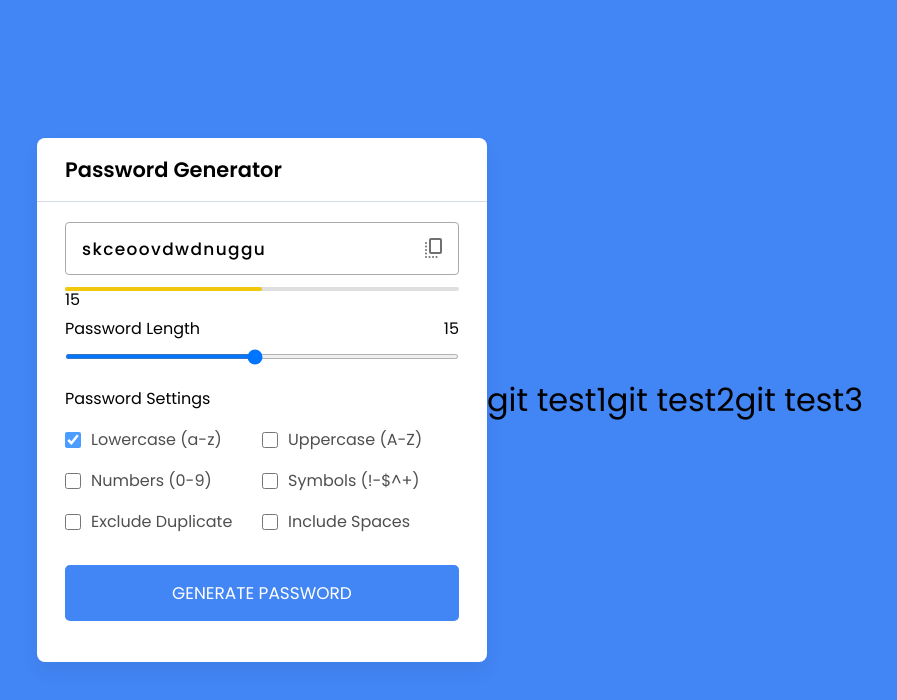
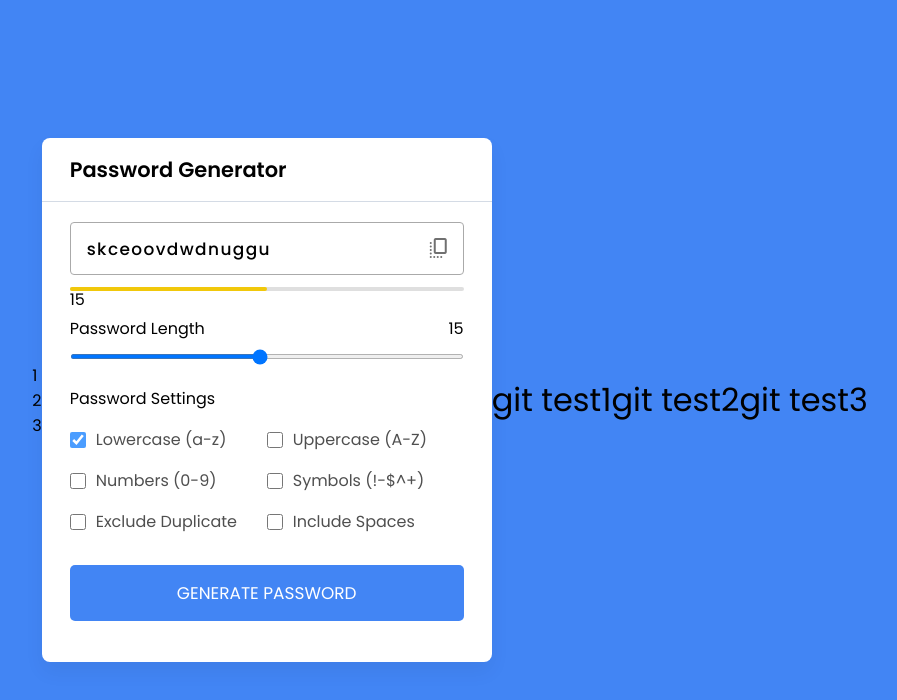
Before and after one commit to raziehamouzgar/Password-Generator, a plain HTML site: page index.html in a window 1280 px wide. Shown: the whole page, without its empty margins (190-1087 px from the left). Drawn offline with nearby package versions, Linux system fonts and the light colour scheme.

Commit message:
create nav

```diff
--- a/index.html
+++ b/index.html
@@ -9,6 +9,13 @@
     <title>Password Generator</title>
   </head>
   <body>
+    <nav>
+      <ul>
+      <div class="li">1</div>
+      <div class="li">2</div>
+      <div class="li">3</div>
+      </ul>
+    </nav>
     <div class="container">
         <h2>Password Generator</h2>
         <div class="wrapper">
```
